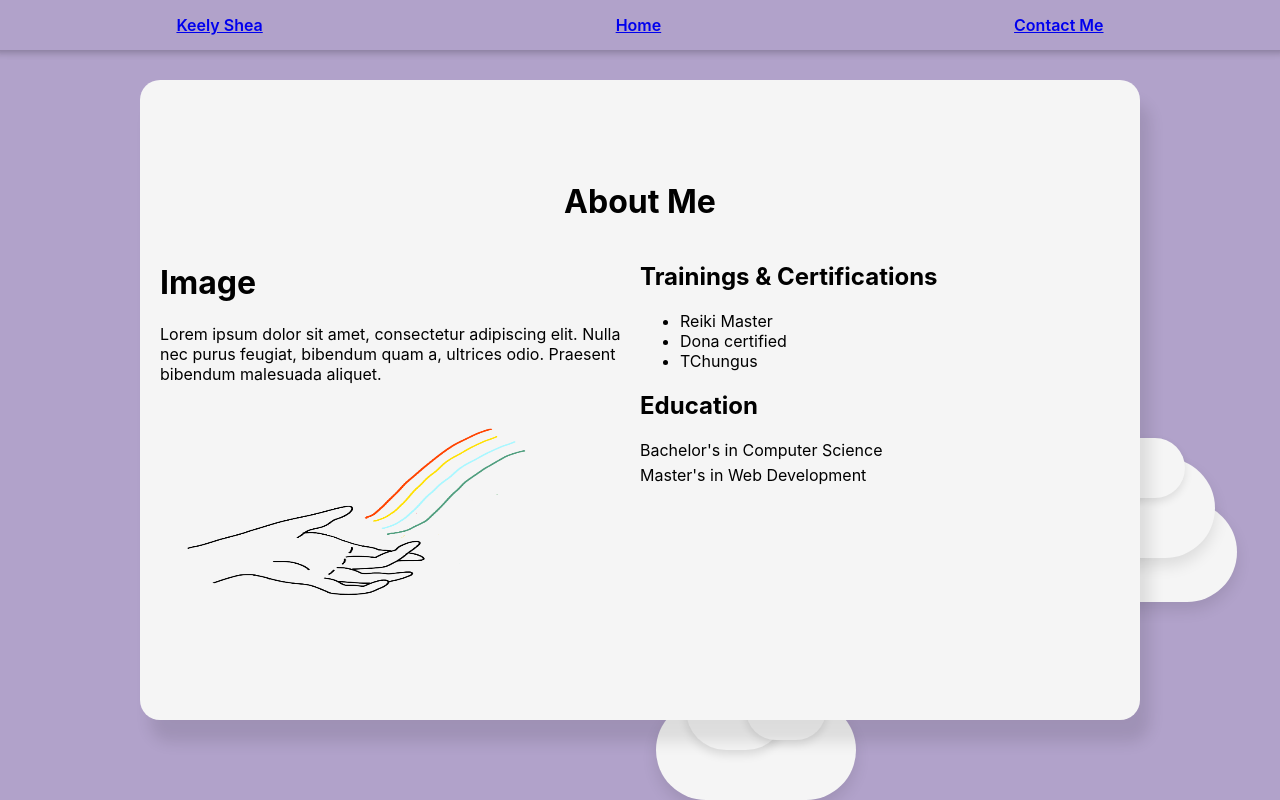
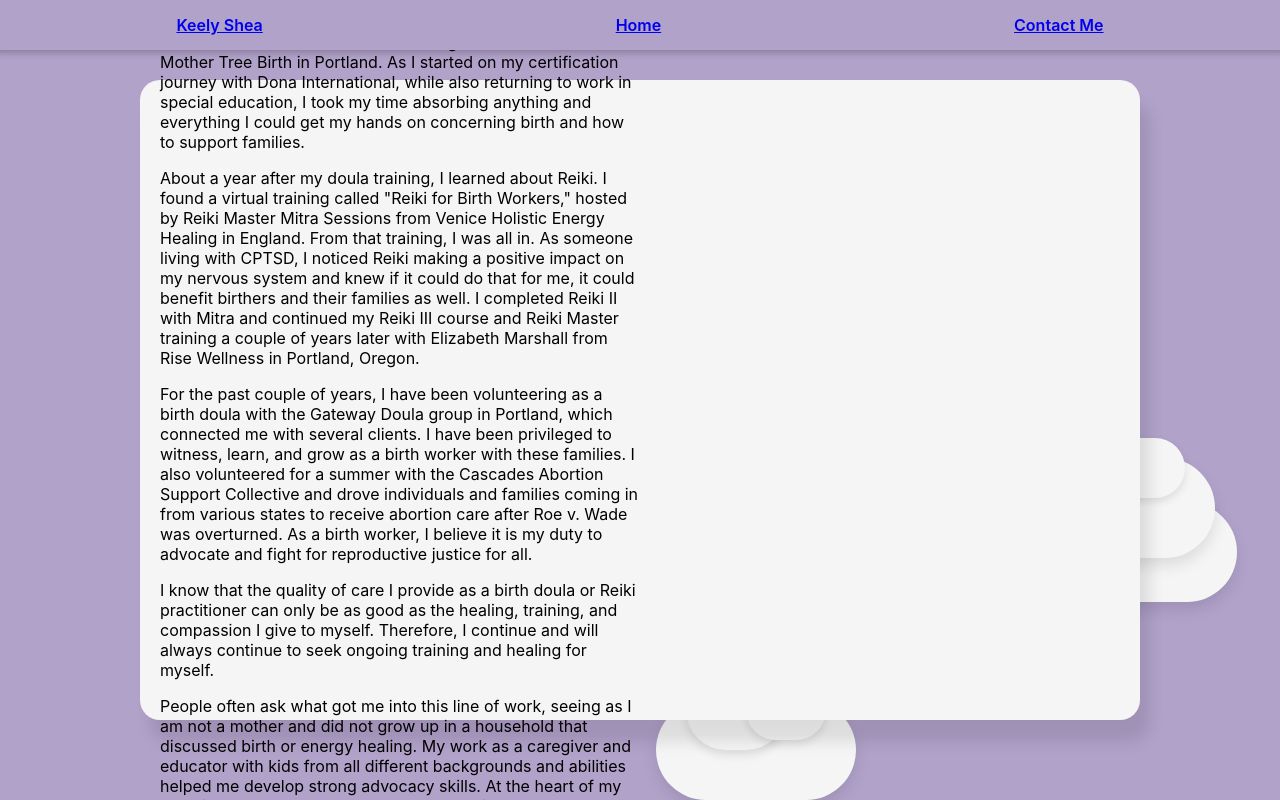
Before and after one commit to Zacharyjsultan/KSS-50, a React (Create React App) app: page /about in a window 1280 px wide. Built offline with nearby package versions, Linux system fonts and the light colour scheme.

Commit message:
minor addition - no styling

```diff
--- a/src/Components/About.jsx
+++ b/src/Components/About.jsx
@@ -17,9 +17,66 @@ export default function About() {
                 {/* Image can be added here */}
                 <h1 className="about-name">Image</h1>
                 <p className="about-paragraph">
-                  Lorem ipsum dolor sit amet, consectetur adipiscing elit. Nulla
-                  nec purus feugiat, bibendum quam a, ultrices odio. Praesent
-                  bibendum malesuada aliquet.
+                  <p>
+                    I was born and raised in Rhode Island. I have been living in
+                    Portland, Oregon for about 6 years. For the past 8 years,
+                    I've been primarily working one-on-one with young kids and
+                    teens with developmental disabilities. I was starting my
+                    first year as a paraeducator in the PPS school system when
+                    the pandemic hit. The shutdown was an opportunity for me to
+                    evaluate my life and future goals. I kept returning to the
+                    feeling of excitement and curiosity when I first learned
+                    about doulas in my women's studies course many years prior.
+                    I did a ton of research and embarked on virtual birth doula
+                    training with Jesse Remer at Mother Tree Birth in Portland.
+                    As I started on my certification journey with Dona
+                    International, while also returning to work in special
+                    education, I took my time absorbing anything and everything
+                    I could get my hands on concerning birth and how to support
+                    families.
+                  </p>
+                  <p>
+                    About a year after my doula training, I learned about Reiki.
+                    I found a virtual training called "Reiki for Birth Workers,"
+                    hosted by Reiki Master Mitra Sessions from Venice Holistic
+                    Energy Healing in England. From that training, I was all in.
+                    As someone living with CPTSD, I noticed Reiki making a
+                    positive impact on my nervous system and knew if it could do
+                    that for me, it could benefit birthers and their families as
+                    well. I completed Reiki II with Mitra and continued my Reiki
+                    III course and Reiki Master training a couple of years later
+                    with Elizabeth Marshall from Rise Wellness in Portland,
+                    Oregon.
+                  </p>
+                  <p>
+                    For the past couple of years, I have been volunteering as a
+                    birth doula with the Gateway Doula group in Portland, which
+                    connected me with several clients. I have been privileged to
+                    witness, learn, and grow as a birth worker with these
+                    families. I also volunteered for a summer with the Cascades
+                    Abortion Support Collective and drove individuals and
+                    families coming in from various states to receive abortion
+                    care after Roe v. Wade was overturned. As a birth worker, I
+                    believe it is my duty to advocate and fight for reproductive
+                    justice for all.
+                  </p>
+                  <p>
+                    I know that the quality of care I provide as a birth doula
+                    or Reiki practitioner can only be as good as the healing,
+                    training, and compassion I give to myself. Therefore, I
+                    continue and will always continue to seek ongoing training
+                    and healing for myself.
+                  </p>
+                  <p>
+                    People often ask what got me into this line of work, seeing
+                    as I am not a mother and did not grow up in a household that
+                    discussed birth or energy healing. My work as a caregiver
+                    and educator with kids from all different backgrounds and
+                    abilities helped me develop strong advocacy skills. At the
+                    heart of my work is advocacy and empowerment. Helping others
+                    to see and feel their inner capacity and innate divinity is
+                    my passion and purpose.
+                  </p>
                 </p>
                 <img className="logo-2" src="/keelylogo.png" alt="Keely Logo" />
               </div>
```
